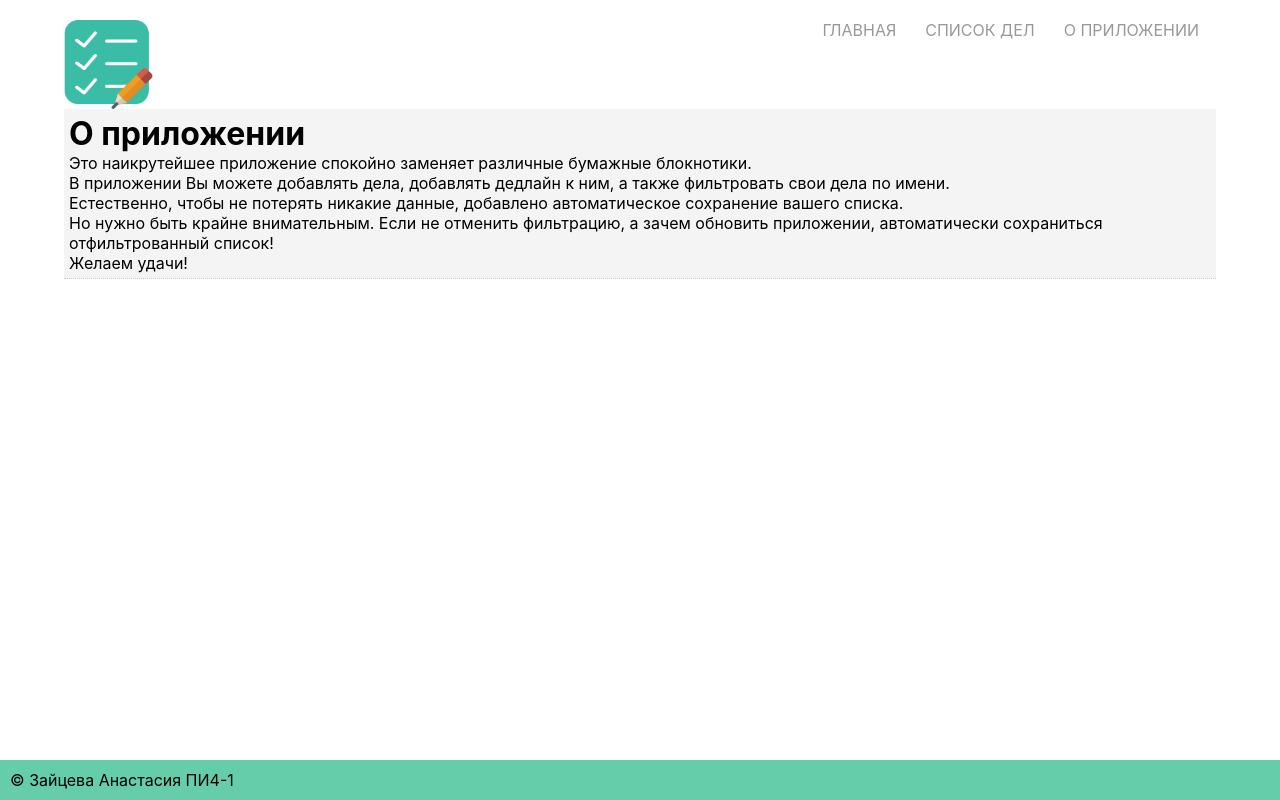
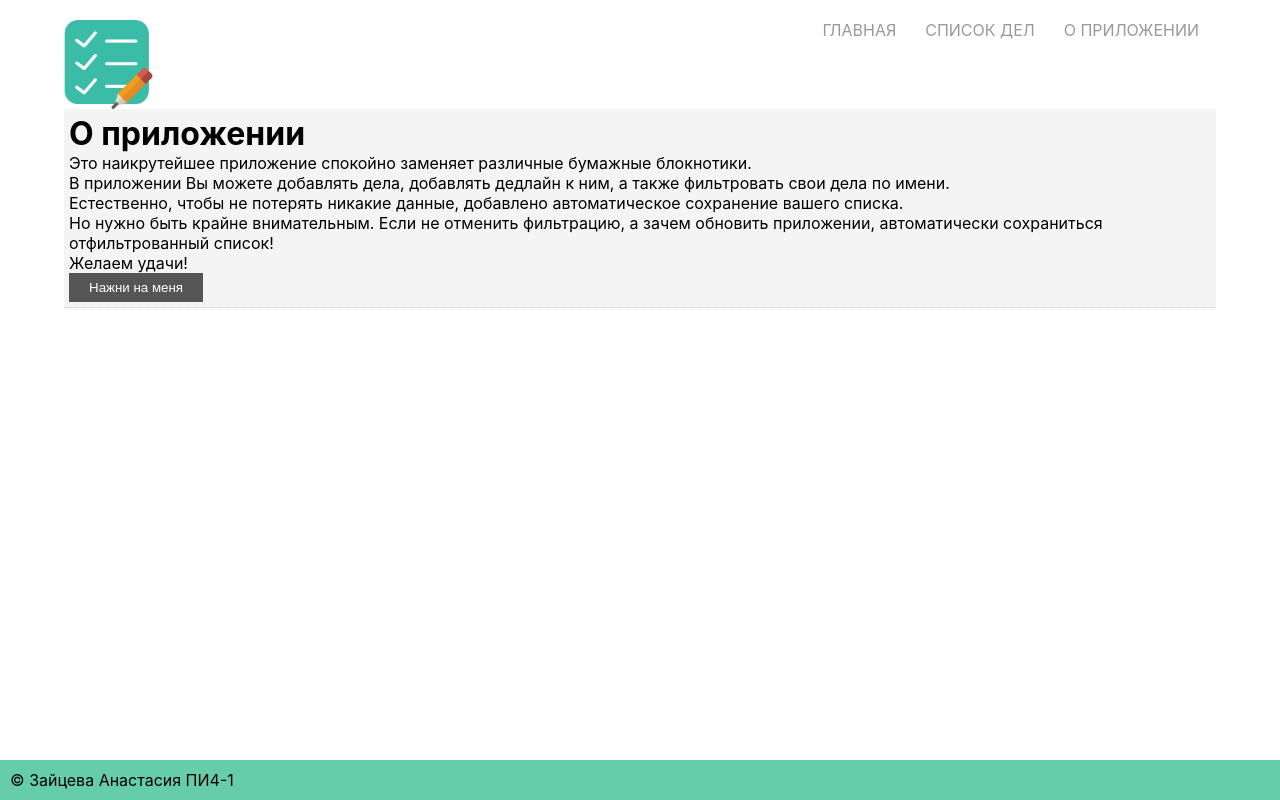
Before and after one commit to koroteevmv/web_1_react, a React (Create React App) app: page /About in a window 1280 px wide. Built offline with nearby package versions, Linux system fonts and the light colour scheme.

Commit message:
Устранение ошибок

```diff
--- a/package.json
+++ b/package.json
@@ -6,7 +6,8 @@
     "jquery": "3.4.1",
     "react": "16.11.0",
     "react-bootstrap": "1.0.0-beta.14",
-    "react-dom": "^16.10.1",
+    "react-bootstrap-alert": "1.0.7",
+    "react-dom": "16.10.1",
     "react-router": "5.1.2",
     "react-router-dom": "5.1.2",
     "react-scripts": "3.1.2"
--- a/public/index.html
+++ b/public/index.html
@@ -3,6 +3,7 @@
   <head>
     <meta charset="utf-8" />
     <link rel="shortcut icon" href="%PUBLIC_URL%/favicon.ico" />
+
     <meta name="viewport" content="width=device-width, initial-scale=1" />
     <meta name="theme-color" content="#000000" />
     <meta
--- a/src/About.js
+++ b/src/About.js
@@ -1,4 +1,7 @@
 import React from "react";
+import Dropdown from "react-bootstrap/Dropdown";
+import DropdownButton from "react-bootstrap/DropdownButton";
+import ButtonGroup from "react-bootstrap/ButtonGroup";
 
 export default class About extends React.Component {
   getStyle = () => {
@@ -36,6 +39,16 @@ export default class About extends React.Component {
           </p>
           <p>Желаем удачи!</p>
         </div>
+
+        <div>
+          <DropdownButton
+            as={ButtonGroup}
+            title="Нажни на меня"
+            id="bg-nested-dropdown"
+          >
+            <Dropdown.Item eventKey="1">Приветик</Dropdown.Item>
+          </DropdownButton>
+        </div>
       </div>
     );
   }
--- a/src/List.js
+++ b/src/List.js
@@ -43,6 +43,7 @@ class App extends React.Component {
       todos: [...this.state.todos.filter(todo => todo.id !== id)]
     });
   };
+
   // Toggle complete
   markComplete = id => {
     this.setState({
--- a/src/components/TodoItem.js
+++ b/src/components/TodoItem.js
@@ -19,6 +19,7 @@ class TodoItem extends React.Component {
 
   render() {
     const { id, title } = this.props.todo;
+
     return (
       <div style={this.getStyle()}>
         <div>
```
